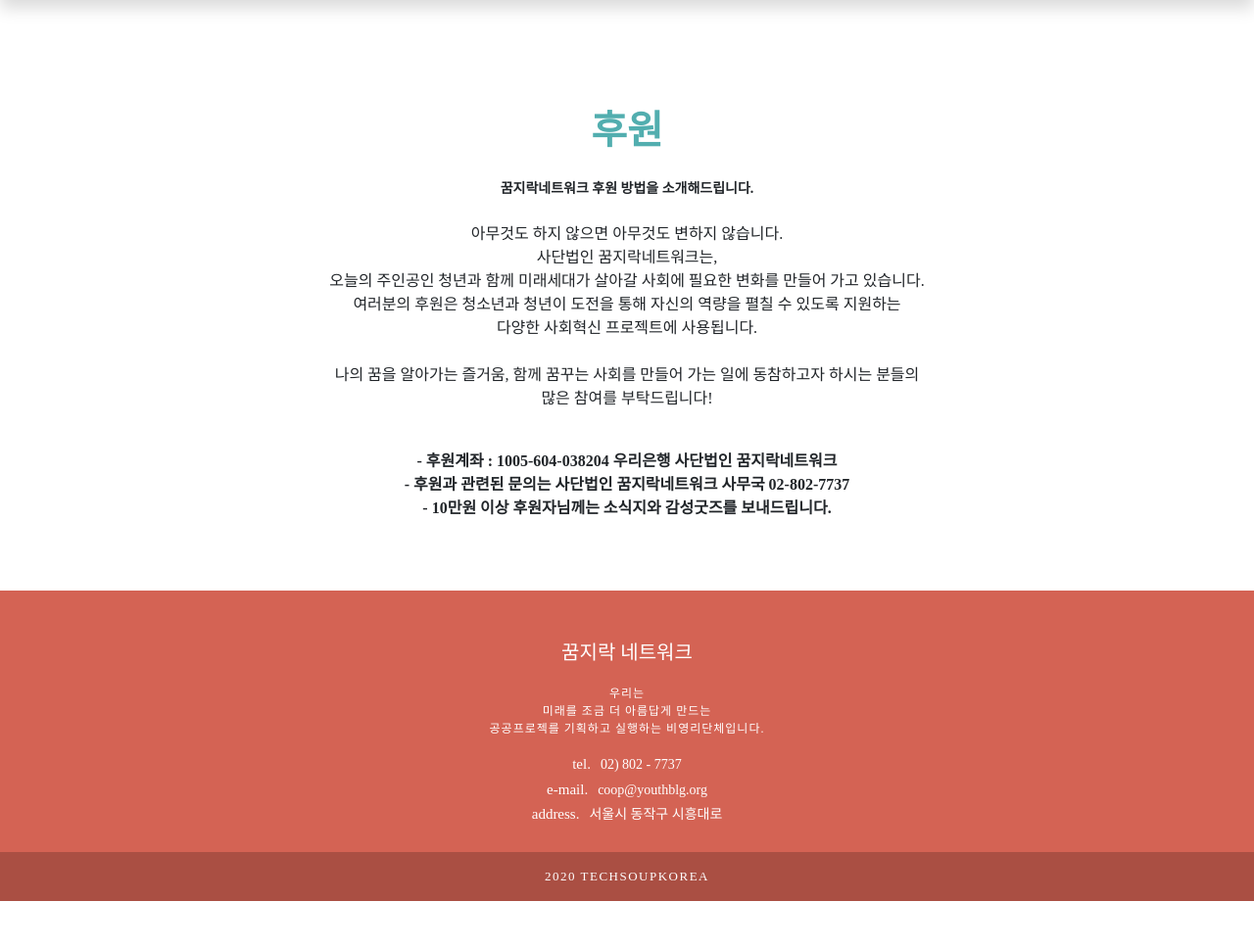
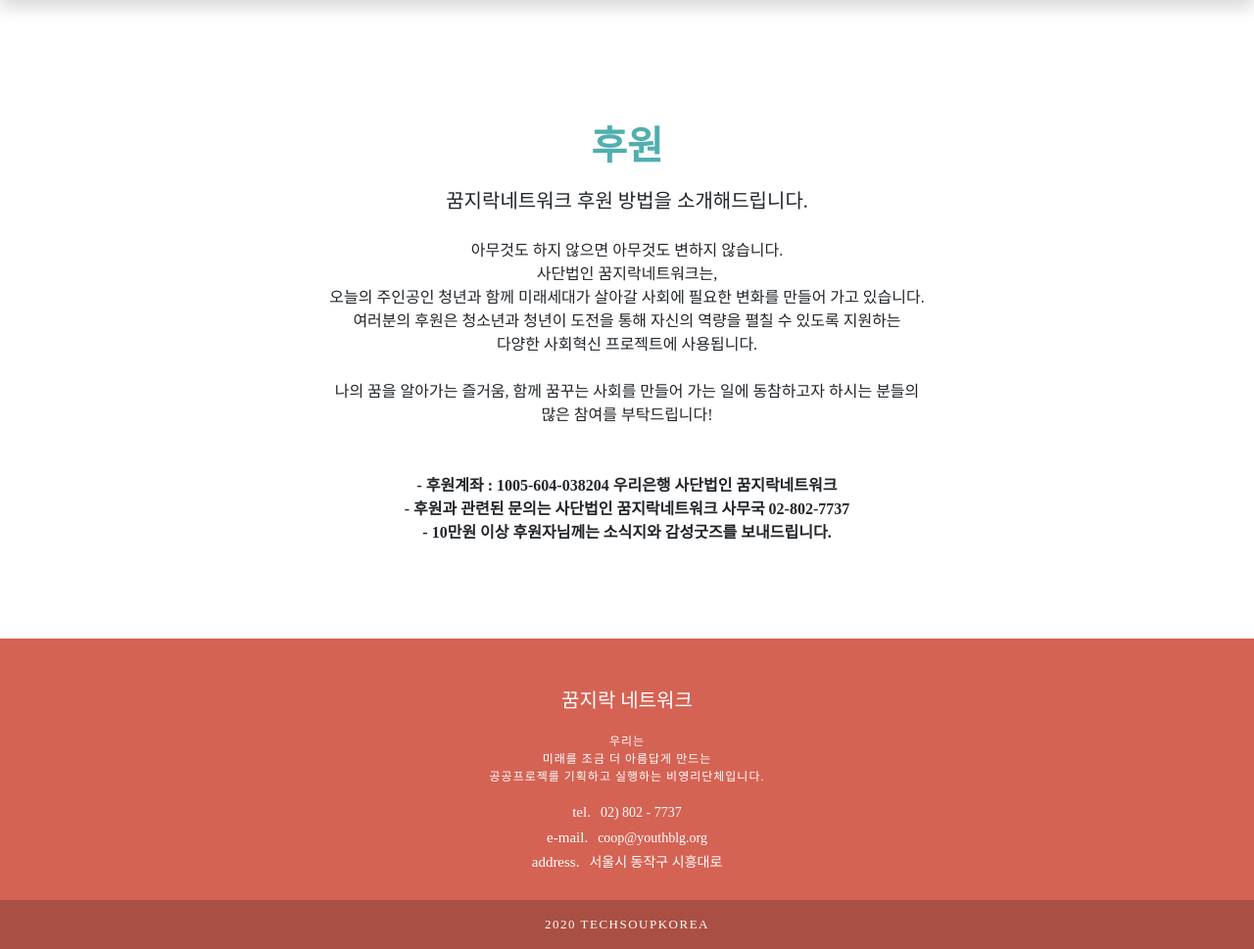
Before and after one commit to GJRProject/ggumjirak, a Django app: page /donation/ in a window 1280 px wide. Shown: the part 82-1051 px from the top of the page at 98% size. Before the commit the page ends 1002 px from the top, so only its background shows below. Run offline with Django 3.2, Linux system fonts and the light colour scheme; some libraries are stand-ins or nearby versions; some web fonts are replaced.

Commit message:
Format Docu

```diff
--- a/project/community/templates/donation.html
+++ b/project/community/templates/donation.html
@@ -3,22 +3,21 @@
 {% block content %}
 <div class="container">
     <div class="text-center my-5 py-4">
-            <h1 style="color:#52aeaf;"><b>후원</b></h1>
-            <p class="pt-4" style="font-size: 14px;">
+        <h1 class="my-3 font-weight-bolder">후원</h1>
+        <p class="lead">
             <b>꿈지락네트워크 후원 방법을 소개해드립니다.</b>
         </p>
         <p class="my-4">
             아무것도 하지 않으면 아무것도 변하지 않습니다.<br>
             사단법인 꿈지락네트워크는,<br>
-                오늘의 주인공인 청년과 함께  미래세대가 살아갈 사회에 필요한 변화를 만들어 가고 있습니다.<br>
+            오늘의 주인공인 청년과 함께 미래세대가 살아갈 사회에 필요한 변화를 만들어 가고 있습니다.<br>
             여러분의 후원은 청소년과 청년이 도전을 통해 자신의 역량을 펼칠 수 있도록 지원하는<br>
             다양한 사회혁신 프로젝트에 사용됩니다.<br>
-            </p>
-            <p class="my-3">
+            <br>
             나의 꿈을 알아가는 즐거움, 함께 꿈꾸는 사회를 만들어 가는 일에 동참하고자 하시는 분들의<br>
             많은 참여를 부탁드립니다!
         </p>
-            <p class="pt-4" style="font-weight:bold;">
+        <p class="py-4 font-weight-bolder">
             - 후원계좌 : 1005-604-038204 우리은행 사단법인 꿈지락네트워크<br>
             - 후원과 관련된 문의는 사단법인 꿈지락네트워크 사무국 02-802-7737<br>
             - 10만원 이상 후원자님께는 소식지와 감성굿즈를 보내드립니다.<br>
--- a/project/static/css/style.css
+++ b/project/static/css/style.css
@@ -22,7 +22,7 @@ html, body {
 body {
   padding-top: 120px;
 }
-.text-mint{
+.h1, .h2, .h3, .h4, .h5, .h6, h1, h2, h3, h4, h5, h6, .text-mint{
   color:#52aeaf;
 }
 
```
Also changed, not shown: project/community/templates/rounding.html (indentation only). Lines whose indentation alone changed are shown as unchanged.
